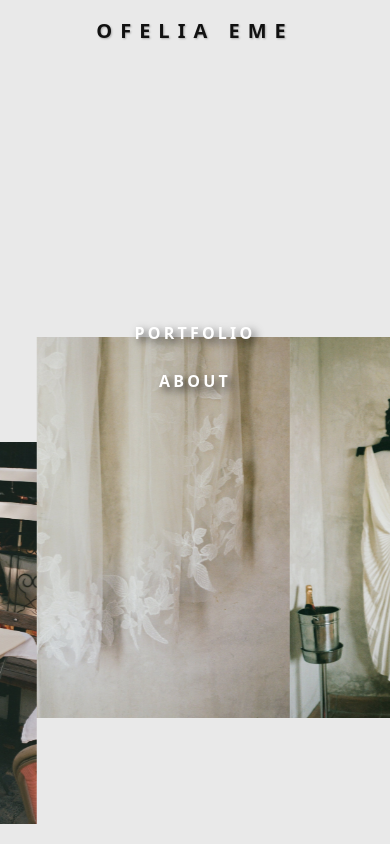
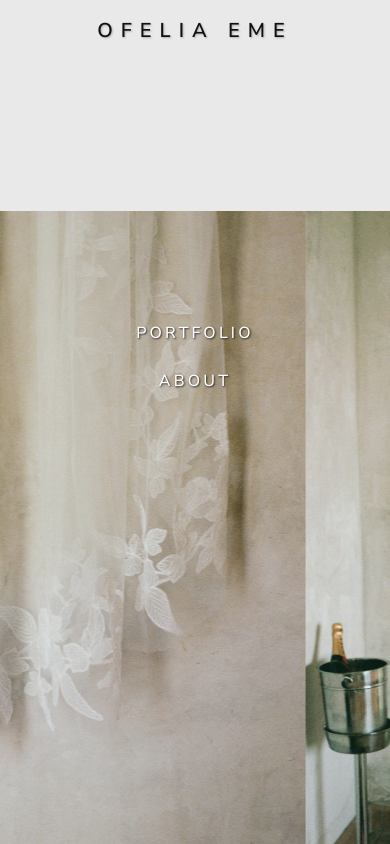
Before and after one commit to michael-lemiale/ofelia-photography, a SvelteKit app: page / in a window 390 px wide. Built offline with nearby package versions, Linux system fonts and the light colour scheme.

Commit message:
add font, fix carousel image render on mobile

```diff
--- a/src/routes/+layout.svelte
+++ b/src/routes/+layout.svelte
@@ -22,6 +22,34 @@
 	let isCarouselReady = $state(false);
 	const carouselReady = writable(false);
 	setContext('carouselReady', carouselReady);
+
+	// Ensure --vh reflects the visual viewport height on mobile
+	function setVhVar() {
+		if (typeof window === 'undefined') return;
+		const vv = (window as any).visualViewport;
+		const height = vv && typeof vv.height === 'number' ? vv.height : window.innerHeight;
+		const vh = height * 0.01;
+		document.documentElement.style.setProperty('--vh', `${vh}px`);
+	}
+	onMount(() => {
+		setVhVar();
+		const onWinResize = () => setVhVar();
+		window.addEventListener('resize', onWinResize, { passive: true });
+		const vv = (window as any).visualViewport;
+		const onVvResize = () => setVhVar();
+		const onVvScroll = () => setVhVar();
+		if (vv) {
+			vv.addEventListener('resize', onVvResize, { passive: true });
+			vv.addEventListener('scroll', onVvScroll, { passive: true });
+		}
+		return () => {
+			window.removeEventListener('resize', onWinResize as any);
+			if (vv) {
+				vv.removeEventListener('resize', onVvResize as any);
+				vv.removeEventListener('scroll', onVvScroll as any);
+			}
+		};
+	});
 
 	function loadImage(src: string) {
 		return new Promise<void>((resolve) => {
@@ -127,7 +155,7 @@
 			<div class="carousel-background" transition:fade={{ duration: 250 }}>
 				<div class="carousel-track">
 					{#each duplicatedUrls as url, i}
-						<div class="carousel-image" style={`height: ${heightsVh[i]}vh;`}>
+						<div class="carousel-image" style={`height: calc(var(--vh) * ${heightsVh[i]});`}>
 							<img src={url} alt="Photography by Ofelia Eme" />
 						</div>
 					{/each}
@@ -174,7 +202,10 @@
 		top: 0;
 		left: 0;
 		width: 100%;
-		height: 100%;
+		height: 100vh; /* fallback */
+		height: 100svh; /* small viewport height */
+		height: 100dvh; /* dynamic viewport height */
+		height: calc(var(--vh) * 100); /* JS-set visual viewport height */
 		z-index: 0;
 		overflow: hidden;
 		background: #f5f5f5;
@@ -185,7 +216,10 @@
 		top: 0;
 		left: 0;
 		width: 100%;
-		height: 100%;
+		height: 100vh; /* fallback */
+		height: 100svh; /* small viewport height */
+		height: 100dvh; /* dynamic viewport height */
+		height: calc(var(--vh) * 100); /* JS-set visual viewport height */
 		z-index: 0;
 		display: flex;
 		align-items: center;
@@ -198,7 +232,10 @@
 		position: absolute;
 		bottom: 0;
 		left: 0;
-		height: 100vh;
+		height: 100vh; /* fallback */
+		height: 100svh; /* small viewport height to avoid mobile UI gaps */
+		height: 100dvh; /* dynamic viewport height */
+		height: calc(var(--vh) * 100); /* JS-set visual viewport height */
 		width: max-content;
 		animation: scroll 70s linear infinite;
 		align-items: flex-end;
@@ -228,8 +265,16 @@
 	.carousel-image :global(img) {
 		height: 100%;
 		width: auto; /* natural width from height & aspect ratio */
-		max-width: min(65vw, 1100px); /* cap extreme ballooning without forcing gaps */
+		max-width: none; /* allow width to grow to satisfy height */
 		object-fit: contain;
+		display: block;
+	}
+
+	/* Keep a reasonable cap for large screens only */
+	@media (min-width: 1024px) {
+		.carousel-image :global(img) {
+			max-width: 1100px;
+		}
 	}
 
 	.overlay {
@@ -259,4 +304,13 @@
 			transform: rotate(360deg);
 		}
 	}
+
+	/* Use a safe viewport unit for dynamic heights (fallback to 1vh) */
+	:root { --vh: 1vh; }
+	@supports (height: 1svh) {
+		:root { --vh: 1svh; }
+	}
+	@supports (height: 1dvh) {
+		:root { --vh: 1dvh; }
+	}
 </style>
--- a/src/routes/+page.svelte
+++ b/src/routes/+page.svelte
@@ -26,18 +26,18 @@
 	.home-nav {
 		display: flex;
 		flex-direction: column;
-		gap: 2rem;
+		gap: .5rem;
 		align-items: center;
 	}
 
 	.nav-link {
 		font-size: 1.5rem;
-		font-weight: 600;
+		font-weight: 500;
 		color: #fff;
 		text-decoration: none;
 		letter-spacing: 0.2em;
 		transition: transform 0.3s ease, opacity 0.3s ease;
-		text-shadow: 4px 4px 8px rgba(0, 0, 0, .75);
+		text-shadow: 1px 1px 2px rgba(0, 0, 0, 0.75);
 	}
 
 	.nav-link:hover {
--- a/src/routes/layout.css
+++ b/src/routes/layout.css
@@ -1,3 +1,29 @@
 @import 'tailwindcss';
 @plugin '@tailwindcss/forms';
 @plugin '@tailwindcss/typography';
+
+/* Nunito Sans variable font setup (Light default) */
+@font-face {
+	font-family: 'Nunito Sans';
+	src: url('/fonts/NunitoSans-VariableFont_YTLC,opsz,wdth,wght.ttf') format('truetype');
+	font-weight: 200 900; /* variable range */
+	font-style: normal;
+	font-display: swap;
+}
+
+@font-face {
+	font-family: 'Nunito Sans';
+	src: url('/fonts/NunitoSans-Italic-VariableFont_YTLC,opsz,wdth,wght.ttf') format('truetype');
+	font-weight: 200 900;
+	font-style: italic;
+	font-display: swap;
+}
+
+:root {
+	--font-sans: 'Nunito Sans', -apple-system, BlinkMacSystemFont, 'Segoe UI', Roboto, Helvetica, Arial, sans-serif;
+}
+
+html, body {
+	font-family: var(--font-sans);
+	font-weight: 300; /* prefer Light as default */
+}
```
Also changed, not shown: static/fonts/NunitoSans-Italic-VariableFont_YTLC,opsz,wdth,wght.ttf (added), static/fonts/NunitoSans-VariableFont_YTLC,opsz,wdth,wght.ttf (added), static/fonts/OFL.txt (added), static/fonts/README.txt (added).
